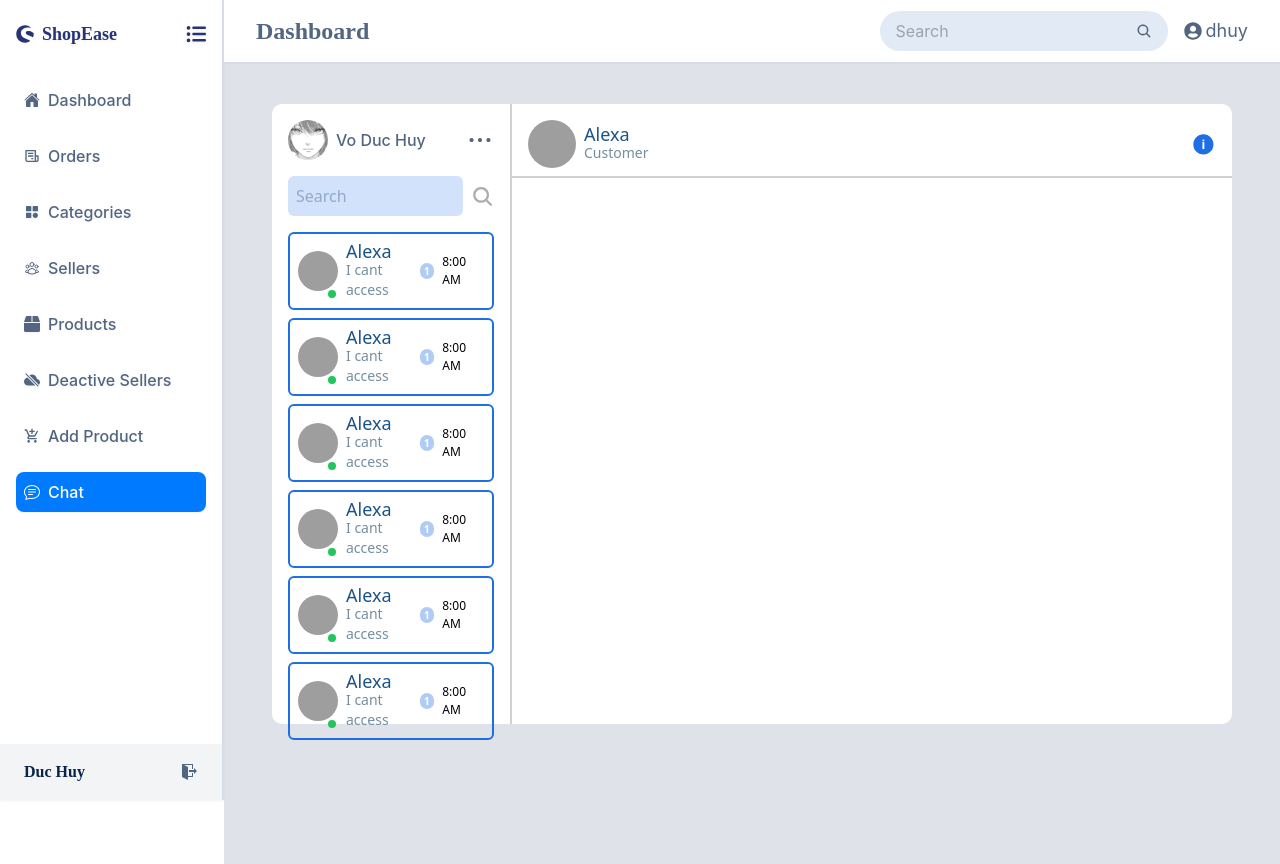
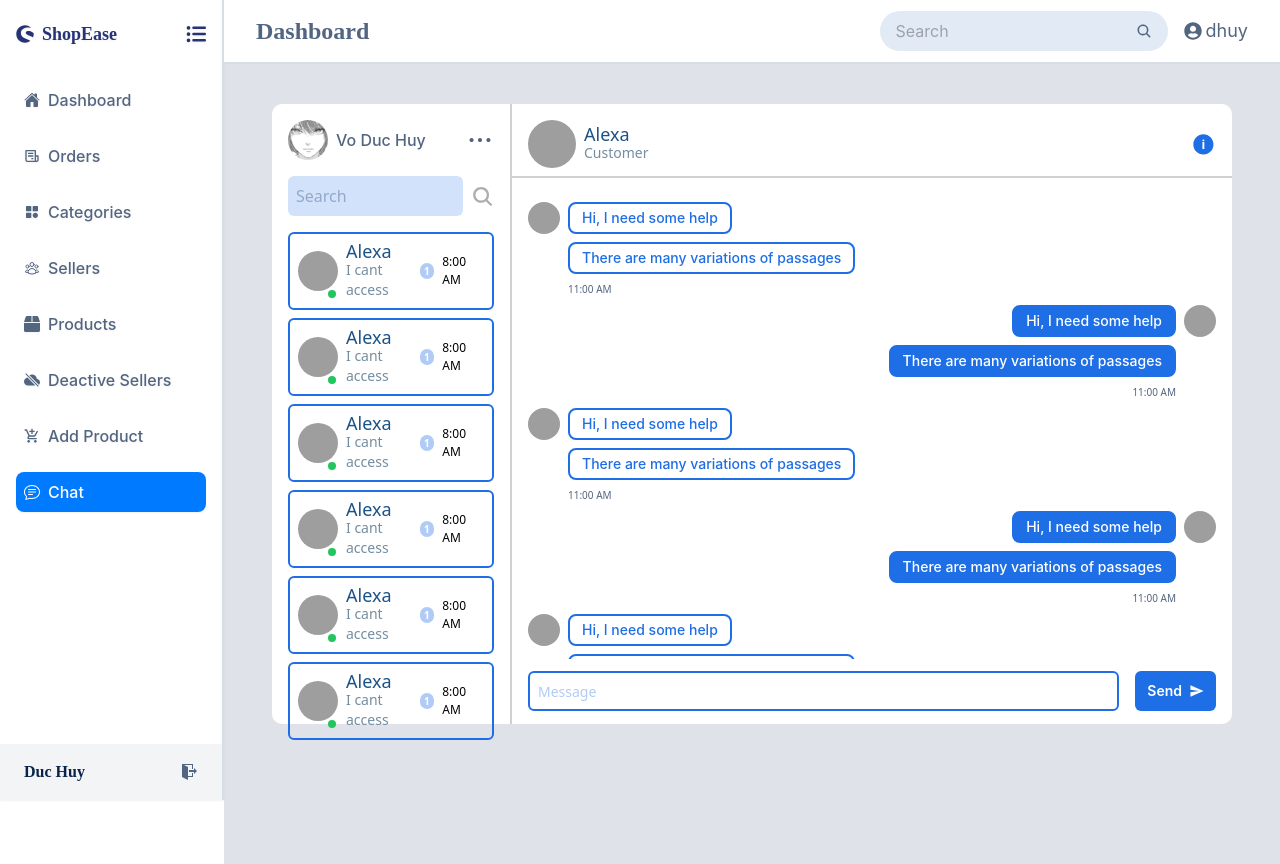
Before and after one commit to dhuy00/E-commerce, a React (Create React App) app in the folder dashboard/: page /admin/dashboard/chat in a window 1280 px wide. Built offline with nearby package versions, Linux system fonts and the light colour scheme; grey boxes are pictures that could not be loaded.

Commit message:
chat fe complete

```diff
--- a/dashboard/src/views/admin/Chat.jsx
+++ b/dashboard/src/views/admin/Chat.jsx
@@ -4,21 +4,55 @@ import userAvatar from './../../assets/avt_user.png'
 import { IoIosMore } from "react-icons/io";
 import { IoSearch } from "react-icons/io5";
 import { IoIosInformationCircle } from "react-icons/io";
+import { IoSendSharp } from "react-icons/io5";
+import { useState } from 'react';
 
-const ChatBox = () => {
+
+const Message = ({userType}) => {
   return (
-    <div className='flex flex-row items-center w-full border-2 border-blue-medium px-2 py-2 rounded-md justify-between'>
+    <div className={`flex flex-row gap-2 ${userType === 'sender' ? 'self-end' : ''}`}>
+      <img className={`w-8 h-8 rounded-full  ${userType === 'sender' ? 'hidden' : ''}`} src={userAvatar} alt='avt-user'/>
+      <div className={`flex flex-col gap-2`}>
+        <p className={`border-blue-medium border-2 w-fit font-medium font-inter items-center rounded-lg px-3  py-1  text-sm ${userType === 'sender' ? 'bg-blue-medium text-white self-end' : 'text-blue-medium'} `}>
+          Hi, I need some help
+        </p>
+        <p className={`${userType === 'sender' ? 'bg-blue-medium text-white  self-end' : 'text-blue-medium'} border-blue-medium border-2 w-fit font-medium font-inter items-center rounded-lg px-3  py-1  text-sm`}>
+          There are many variations of passages
+        </p>
+        <span className={`text-gray-medium text-[10px] font-medium  ${userType === 'sender' ? 'self-end' : ''}`}>
+          11:00 AM
+        </span>
+      </div>
+      <img className={`w-8 h-8 rounded-full  ${userType === 'sender' ? '' : 'hidden'}`} src={userAvatar}   alt='avt-user'/>
+    </div>
+  )
+}
+
+const ChatBox = ({index, selected, setSelected}) => {
+
+  const handleSelected = () => {
+    setSelected(index)
+  }
+
+  return (
+    <div onClick={handleSelected} className={`transition-all cursor-pointer flex flex-row items-center w-full border-2 border-blue-medium px-2 py-2 rounded-md justify-between ${index === selected ? 'bg-blue-medium text-white' : ''}`}>
       <div className='flex flex-row items-center gap-2 relative'>
         <img src={userAvatar} alt='avt-user' className='w-10 h-10 object-cover rounded-full' />
         <span className='absolute h-[8px] w-[8px] bg-green-500 rounded-full bottom-[2px] left-[30px]'></span>
         <div className='flex flex-col'>
-          <span className='text-blue-dark font-medium text-lg leading-none'>Alexa</span>
-          <span className='text-sm font-medium text-[#748EA1]'>I cant access</span>
+          {/* Name */}
+          <span className={` ${index === selected ? 'bg-blue-medium text-white' : 'text-blue-dark'} font-medium text-lg leading-none`}>
+            Alexa
+          </span>
+          {/* Message Preview */}
+          <span className={`text-sm font-normal  ${index === selected ? 'bg-blue-medium text-white' : 'text-[#748EA1]'}`}>
+            I cant access
+          </span>
         </div>
       </div>
       <div className='flex flex-row gap-2  items-center'>
-        <div className='w-4 flex items-center justify-center h-4 rounded-full bg-blue-light text-white'>
-          <span className='text-[10px] font-bold'>
+        <div className={`w-4 flex items-center ${index === selected ? 'hidden' : ''} justify-center h-4 rounded-full bg-blue-light text-white`}>
+          <span className={`text-[10px] font-bold `}>
             1
           </span>
         </div>
@@ -29,6 +63,8 @@ const ChatBox = () => {
 }
 
 const Chat = () => {
+  const [selected, setSelected] = useState(null);
+
   return (
     <div className=' w-full px-12 h-[700px] py-10'>
       <div className=' w-full bg-white flex flex-row h-full rounded-[10px]'>
@@ -51,12 +87,11 @@ const Chat = () => {
           </div>
           {/* User List */}
           <div className='flex flex-col w-full gap-2'>
-            <ChatBox />
-            <ChatBox />
-            <ChatBox />
-            <ChatBox />
-            <ChatBox />
-            <ChatBox />
+            {
+              [1, 2, 3, 4, 5, 6].map((value, index) => (
+                <ChatBox index={index} selected={selected} setSelected={setSelected}/>
+              ))
+            }
           </div>
         </div>
         {/* Right Side */}
@@ -76,6 +111,24 @@ const Chat = () => {
               <IoIosInformationCircle style={{fontSize: "1.55rem", color: '#1E6EE5'}}/>
             </div>
           </div>
+          {/* Chat Message */}
+          <div className='px-4 pt-6 h-[88%] w-full flex flex-col gap-2 overflow-y-auto'>
+            <Message/>
+            <Message userType='sender'/>
+            <Message/>
+            <Message userType='sender'/>
+            <Message/>
+            <Message userType='sender'/>
+            <Message/>
+          </div>
+          {/* Message Input */}
+          <div className='px-4 h-[12%] w-full flex flex-row items-center gap-4'>
+            <input type='text' placeholder='Message' className='border-2 w-[88%] border-blue-medium rounded-md placeholder:text-blue-light outline-none text-sm h-10 px-2'/>
+            <button className='bg-blue-medium w-[12%] h-10 flex flex-row justify-center items-center text-white font-inter font-semibold gap-2 text-sm rounded-md'>
+              <span>Send</span>
+              <IoSendSharp/>
+            </button>
+          </div>
         </div>
       </div>
     </div>
```
